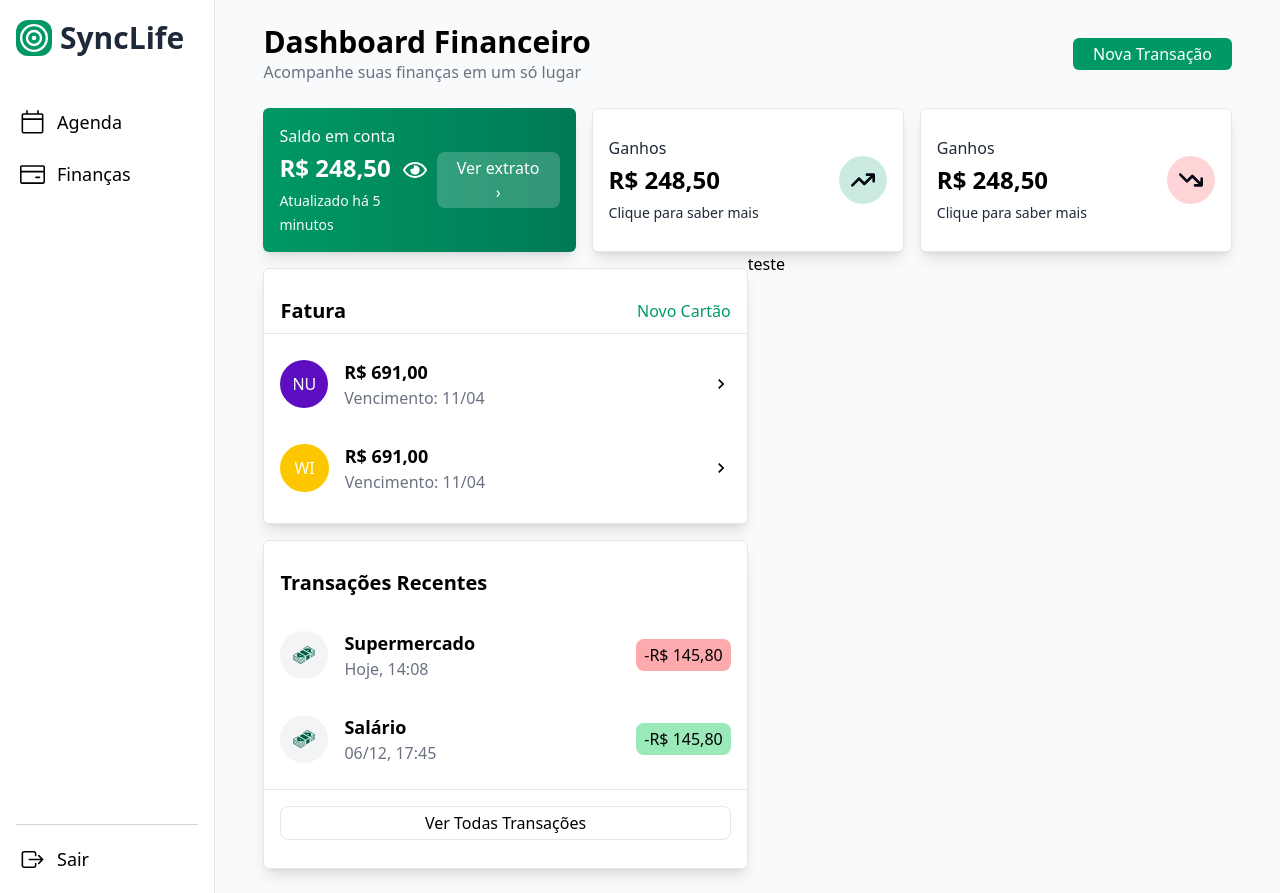
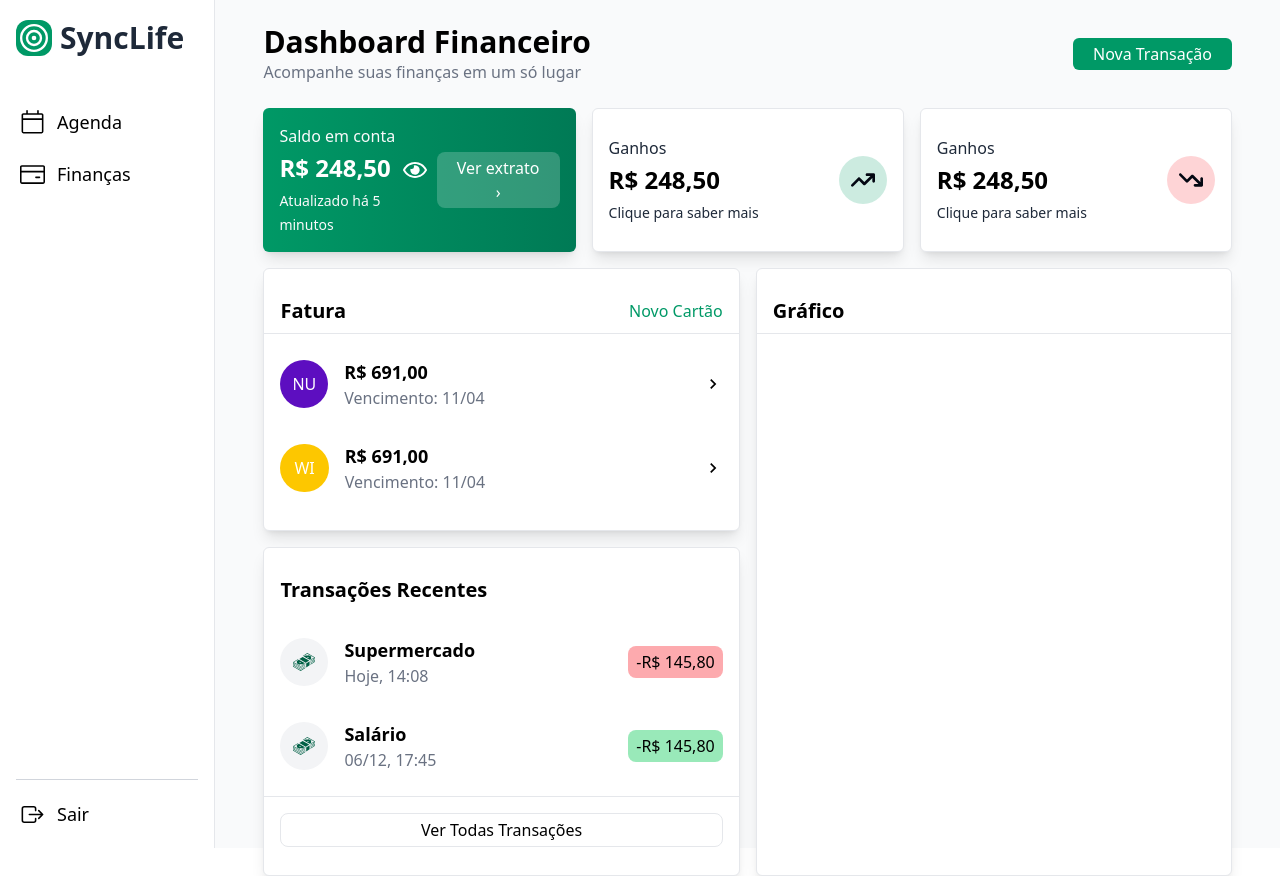
Before and after one commit to MariaJuliaAS/SyncLife, a React (Vite) app: page /finances in a window 1280 px wide. Built offline with nearby package versions, Linux system fonts and the light colour scheme; no server answers; sample sign-in values are in the browser's storage.

Commit message:
Section de graficos

```diff
--- a/src/components/finances/card.tsx
+++ b/src/components/finances/card.tsx
@@ -2,7 +2,7 @@ import { MdKeyboardArrowRight } from "react-icons/md";
 
 export function Card() {
     return (
-        <section className="flex-1 bg-white border border-gray-200 rounded-md py-7 shadow-lg max-h-64">
+        <section className="flex-1 bg-white border border-gray-200 rounded-md py-7 shadow-lg">
             <header className="border-b border-gray-200 px-4">
                 <div className="flex items-center justify-between mb-2">
                     <p className="font-bold sm:text-xl text-lg">Fatura</p>
--- /dev/null
+++ b/src/components/finances/graphic.tsx
@@ -0,0 +1,13 @@
+
+
+export function Graphic() {
+    return (
+        <section className=" bg-white border border-gray-200 rounded-md py-7 shadow-lg h-full">
+            <header className="px-4 border-b border-gray-200">
+                <div className="mb-2">
+                    <p className="font-bold sm:text-xl text-lg">Gráfico</p>
+                </div>
+            </header>
+        </section>
+    )
+}
--- a/src/components/finances/recentTransactions.tsx
+++ b/src/components/finances/recentTransactions.tsx
@@ -4,9 +4,7 @@ export function RecentTransactions() {
     return (
         <section className="flex-1 bg-white border border-gray-200 rounded-md py-7 shadow-lg">
             <header className="px-4">
-                <div>
-                    <p className="font-bold sm:text-xl text-lg">Transações Recentes</p>
-                </div>
+                <p className="font-bold sm:text-xl text-lg">Transações Recentes</p>
             </header>
 
             <main className="flex flex-col gap-4 mt-6">
--- a/src/pages/finances/index.tsx
+++ b/src/pages/finances/index.tsx
@@ -1,4 +1,5 @@
 import { Card } from "../../components/finances/card";
+import { Graphic } from "../../components/finances/graphic";
 import { RecentTransactions } from "../../components/finances/recentTransactions";
 import { Transaction } from "../../components/finances/transaction";
 import { Nav } from "../../components/nav";
@@ -11,7 +12,7 @@ export function Finances() {
             <Nav />
 
             <div className='sm:px-12 w-full min-h-screen py-6 px-4 flex bg-gray-50 felx justify-center'>
-                <main className="w-full max-w-7xl">
+                <main className="w-full max-w-7xl max-h-screen">
                     <header className="sm:flex-row flex-col gap-4 w-full flex justify-between mb-6 lg:pt-0 sm:pt-6 pt-0">
                         <div>
                             <h1 className="font-bold sm:text-3xl text-2xl">Dashboard Financeiro</h1>
@@ -26,13 +27,13 @@ export function Finances() {
 
                     <Transaction />
 
-                    <div className="flex sm:flex-row flex-col">
+                    <div className="flex sm:flex-row flex-col gap-4">
                         <div className="flex-col flex mt-4 gap-4 flex-1">
                             <Card />
                             <RecentTransactions />
                         </div>
-                        <div className="flex-1">
-                            <h1>teste</h1>
+                        <div className="flex-1 mt-4">
+                            <Graphic />
                         </div>
                     </div>
                 </main>
```
